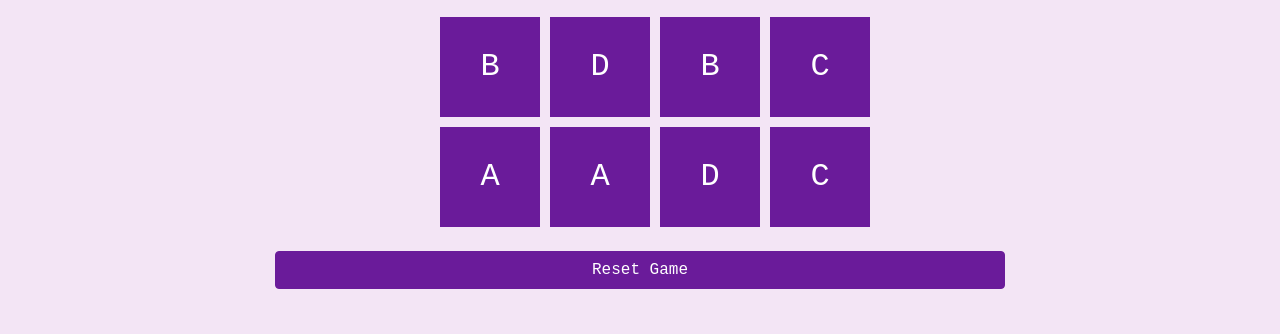
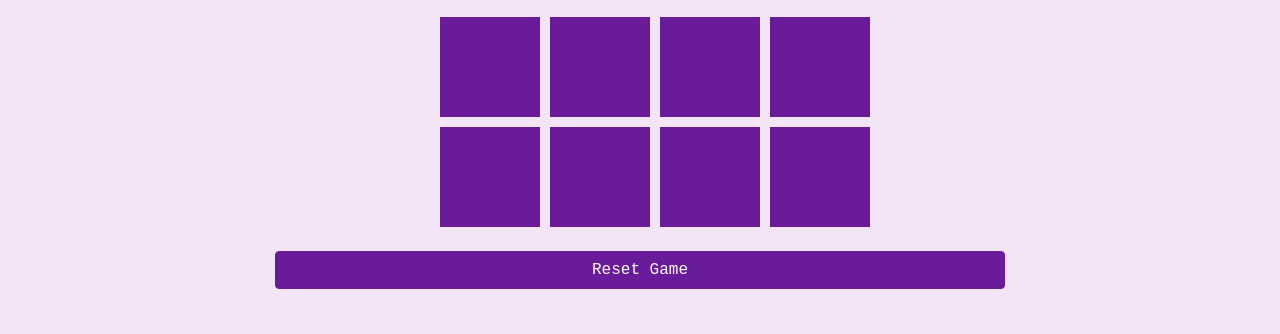
Before and after one commit to JFallouh/jamesfallouh.MemoryMatchingGame, a plain HTML site: page index.html in a window 1280 px wide. Shown: the part 449-783 px from the top of the page. Drawn offline with nearby package versions, Linux system fonts and the light colour scheme.

Commit message:
Update index.html

```diff
--- a/index.html
+++ b/index.html
@@ -90,20 +90,41 @@
             cursor: pointer;
             transition: background-color 0.3s ease, transform 0.3s ease;
             position: relative;
+            perspective: 1000px;
         }
-        .memory-card.flipped {
+        .memory-card-inner {
+            width: 100%;
+            height: 100%;
+            position: absolute;
+            transform-style: preserve-3d;
+            transition: transform 0.6s;
+            transform: rotateY(0deg);
+        }
+        .memory-card.flipped .memory-card-inner {
+            transform: rotateY(180deg);
+        }
+        .memory-card-front,
+        .memory-card-back {
+            position: absolute;
+            width: 100%;
+            height: 100%;
+            backface-visibility: hidden;
+            display: flex;
+            justify-content: center;
+            align-items: center;
+        }
+        .memory-card-front {
+            background-color: #6a1b9a;
+            color: transparent;
+        }
+        .memory-card-back {
             background-color: #4a148c;
+            color: #ffffff;
             transform: rotateY(180deg);
         }
         .memory-card.matched {
+            pointer-events: none;
             background-color: #7b1fa2;
-            pointer-events: none;
-        }
-        .memory-card-content {
-            position: absolute;
-            backface-visibility: hidden;
-            transform-style: preserve-3d;
-            transform: rotateY(0deg);
         }
         footer {
             background-color: #4a148c;
@@ -182,7 +203,11 @@
                             const cardElement = document.createElement('div');
                             cardElement.classList.add('memory-card');
                             cardElement.dataset.cardValue = card;
-                            cardElement.innerHTML = `<div class="memory-card-content">${card}</div>`;
+                            cardElement.innerHTML = `
+                                <div class="memory-card-inner">
+                                    <div class="memory-card-front"></div>
+                                    <div class="memory-card-back">${card}</div>
+                                </div>`;
                             cardElement.addEventListener('click', () => flipCard(cardElement));
                             board.appendChild(cardElement);
                         });
@@ -240,7 +265,6 @@
                     <h2>If you like this project, feel free to download my CV:</h2>
                     <a href="cv.pdf" class="btn btn-download mt-3" download>Download My CV</a>
                 </section>
-
             <!-- Contact Form Section -->
             <section id="contact" class="bg-white p-4 shadow-sm rounded">
                 <h2 class="text-center">Contact Me</h2>
@@ -251,9 +275,7 @@
                     </div>
                     <div class="form-group">
                         <label for="message">Message:</label>
-                            <textarea class="form-control" name="
-
-message" id="message" rows="4" required></textarea>
+                        <textarea class="form-control" name="message" id="message" rows="4" required></textarea>
                     </div>
                     <button type="submit" class="btn btn-primary btn-block">Send</button>
                 </form>
```
Lines whose indentation alone changed are shown as unchanged.
